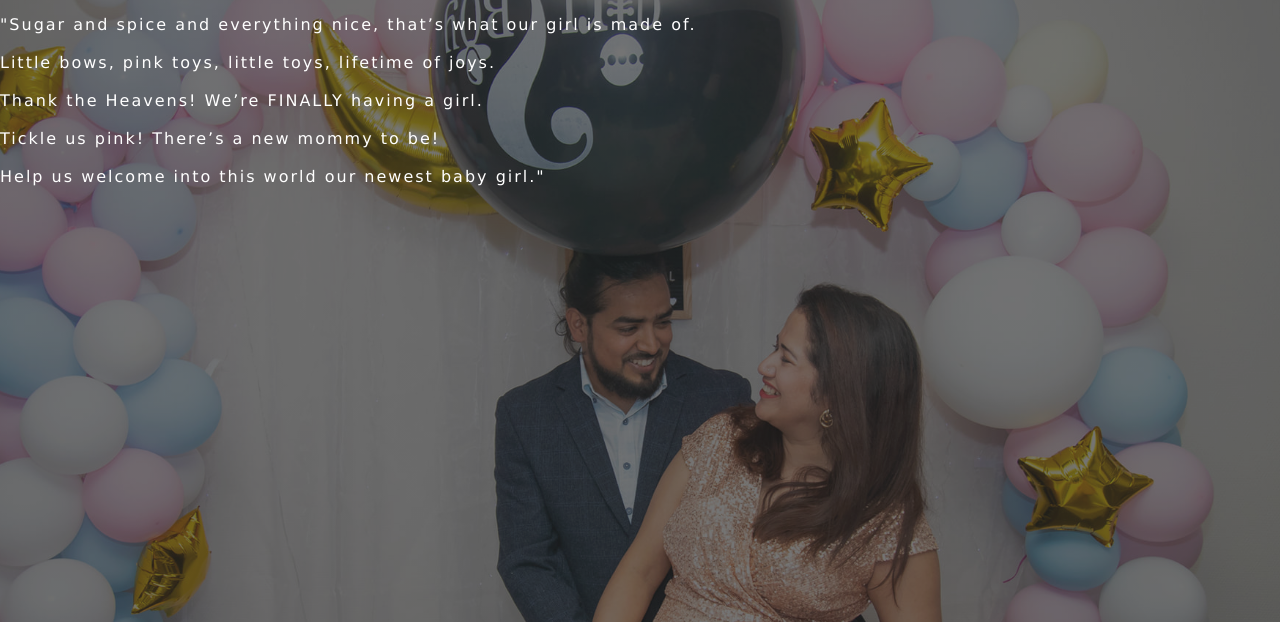
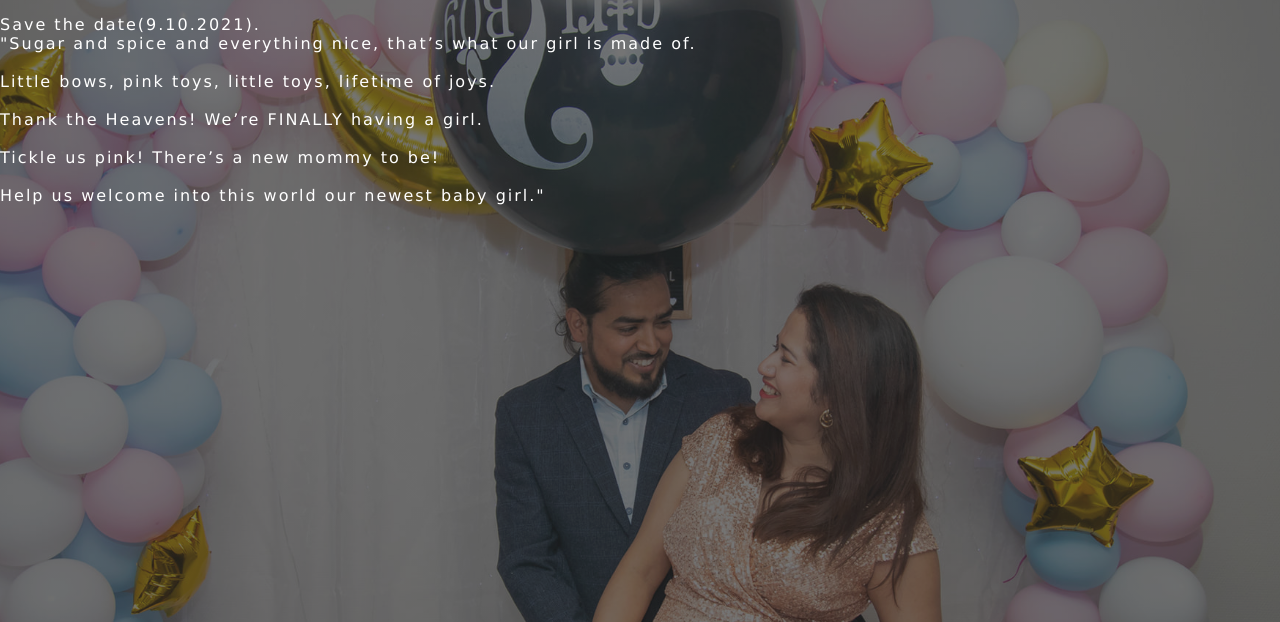
Before and after one commit to pratimaNeupane/pratimaNeupane.github.io, a plain HTML site: page index.html in a window 1280 px wide. Shown: the part 178-800 px from the top of the page. Drawn offline with Linux system fonts and the light colour scheme.

Commit message:
Update index.html

```diff
--- a/index.html
+++ b/index.html
@@ -21,7 +21,7 @@
  </div>
  <div class="content">
  <h1>Let´s Celebrate</h1><br>
-    <p class="par">"Sugar and spice and everything nice, that’s what our girl is made of.<br><br>Little bows, pink toys, little toys, lifetime of joys.<br><br>Thank the Heavens! We’re FINALLY having a girl.<br><br>
+    <p class="par">Save the date(9.10.2021).<br>"Sugar and spice and everything nice, that’s what our girl is made of.<br><br>Little bows, pink toys, little toys, lifetime of joys.<br><br>Thank the Heavens! We’re FINALLY having a girl.<br><br>
 Tickle us pink! There’s a new mommy to be!<br><br>Help us welcome into this world our newest baby girl."</p>
 </div>
      </div>
```
